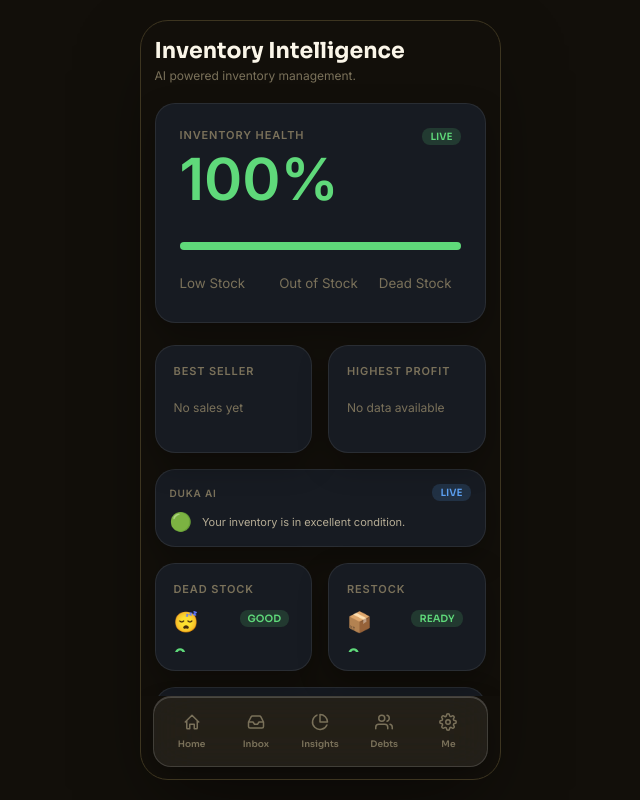
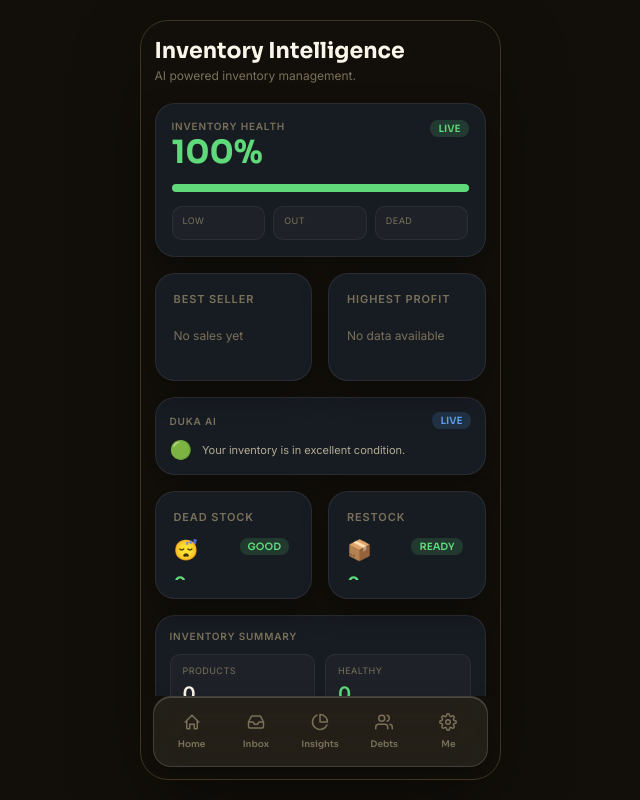
Before and after one commit to bred9702-svg/Duka-app-fin, a React (Vite) app: page /inventory in a window 1280 px wide. Shown: the whole page, without its empty margins (320-960 px from the left). Built offline with nearby package versions, Linux system fonts and the light colour scheme; no server answers; the database is empty.

Commit message:
Update HealthScoreCard.jsx

```diff
--- a/src/components/inventory/HealthScoreCard.jsx
+++ b/src/components/inventory/HealthScoreCard.jsx
@@ -2,9 +2,7 @@ import Card from '../ui/Card'
 import Badge from '../ui/Badge'
 import ProgressBar from '../ui/ProgressBar'
 
-export default function HealthScoreCard({
-  health,
-}) {
+export default function HealthScoreCard({ health }) {
   const color =
     health.score >= 85
       ? '#5FD97A'
@@ -15,8 +13,8 @@ export default function HealthScoreCard({
   return (
     <Card
       style={{
-        marginBottom: 22,
-        padding: 24,
+        marginBottom: 16,
+        padding: 16,
       }}
     >
       <div
@@ -24,17 +22,17 @@ export default function HealthScoreCard({
           display: 'flex',
           justifyContent: 'space-between',
           alignItems: 'flex-start',
-          marginBottom: 24,
+          marginBottom: 14,
         }}
       >
         <div>
           <p
             style={{
               margin: 0,
-              fontSize: 11,
+              fontSize: 10,
+              color: 'var(--text-low)',
+              textTransform: 'uppercase',
               letterSpacing: '.08em',
-              textTransform: 'uppercase',
-              color: 'var(--text-low)',
               fontWeight: 600,
             }}
           >
@@ -43,10 +41,12 @@ export default function HealthScoreCard({
 
           <h1
             style={{
-              margin: '8px 0 0',
-              fontSize: 58,
+              margin: '4px 0 2px',
+              fontSize: 32,
+              fontWeight: 700,
               lineHeight: 1,
               color,
+              fontFamily: 'var(--font-display)',
             }}
           >
             {health.score}%
@@ -54,10 +54,10 @@ export default function HealthScoreCard({
 
           <p
             style={{
-              marginTop: 10,
-              fontSize: 16,
-              fontWeight: 600,
-              color: 'var(--text-hi)',
+              margin: 0,
+              fontSize: 13,
+              color: 'var(--text-mid)',
+              fontWeight: 500,
             }}
           >
             {health.label}
@@ -77,73 +77,83 @@ export default function HealthScoreCard({
         </Badge>
       </div>
 
-      <ProgressBar
-        value={health.score}
-        color={color}
-      />
+      <div
+        style={{
+          marginBottom: 14,
+        }}
+      >
+        <ProgressBar
+          value={health.score}
+          color={color}
+          height={6}
+        />
+      </div>
 
       <div
         style={{
           display: 'grid',
           gridTemplateColumns: 'repeat(3,1fr)',
-          gap: 18,
-          marginTop: 22,
+          gap: 8,
         }}
       >
-        <div>
-          <small
-            style={{
-              color: 'var(--text-low)',
-            }}
-          >
-            Low Stock
-          </small>
+        <Metric
+          label="Low"
+          value={health.lowStock}
+          color="#F0A93D"
+        />
 
-          <h3
-            style={{
-              margin: '6px 0 0',
-            }}
-          >
-            {health.lowStock}
-          </h3>
-        </div>
+        <Metric
+          label="Out"
+          value={health.outOfStock}
+          color="#FF6B5B"
+        />
 
-        <div>
-          <small
-            style={{
-              color: 'var(--text-low)',
-            }}
-          >
-            Out of Stock
-          </small>
-
-          <h3
-            style={{
-              margin: '6px 0 0',
-            }}
-          >
-            {health.outOfStock}
-          </h3>
-        </div>
-
-        <div>
-          <small
-            style={{
-              color: 'var(--text-low)',
-            }}
-          >
-            Dead Stock
-          </small>
-
-          <h3
-            style={{
-              margin: '6px 0 0',
-            }}
-          >
-            {health.inactive}
-          </h3>
-        </div>
+        <Metric
+          label="Dead"
+          value={health.inactive}
+          color="#5B9FF0"
+        />
       </div>
     </Card>
   )
 }
+
+function Metric({
+  label,
+  value,
+  color,
+}) {
+  return (
+    <div
+      style={{
+        background: 'rgba(255,255,255,.03)',
+        border: '1px solid rgba(255,255,255,.06)',
+        borderRadius: 10,
+        padding: '8px 10px',
+      }}
+    >
+      <p
+        style={{
+          margin: 0,
+          fontSize: 9,
+          color: 'var(--text-low)',
+          textTransform: 'uppercase',
+          letterSpacing: '.05em',
+        }}
+      >
+        {label}
+      </p>
+
+      <p
+        style={{
+          margin: '5px 0 0',
+          fontSize: 18,
+          fontWeight: 700,
+          color,
+        }}
+      >
+        {value}
+      </p>
+    </div>
+  )
+}
```
